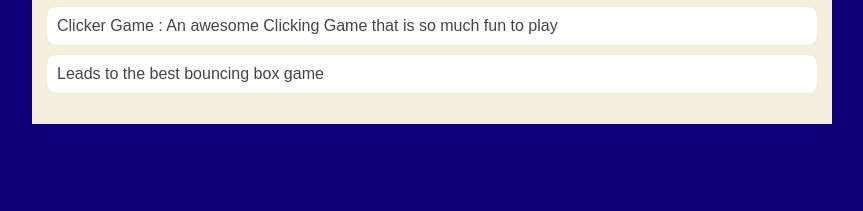
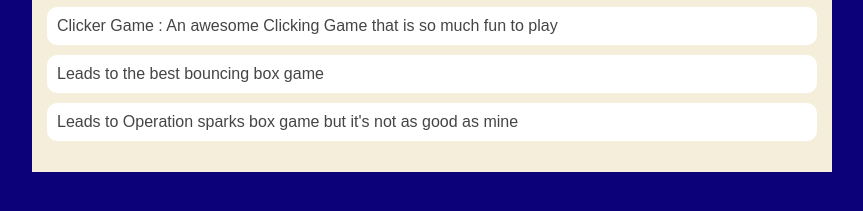
Before and after one commit to coleboisseau2008/coleboisseau2008.github.io, a plain HTML site: page portfolio.html in a window 1280 px wide. Shown: the part 217-428 px from the top of the page, without its empty margins (208-1071 px from the left). Drawn offline with Linux system fonts and the light colour scheme.

Commit message:
new commit

```diff
--- a/portfolio.html
+++ b/portfolio.html
@@ -25,6 +25,7 @@
                     <li><a href="projects/projects/platformer-neo-main/">Platformer : A cannon - dodging, collectible - grabbing adventure game for Halleb0t</a></li>
                     <li><a href="clicker.html">Clicker Game : An awesome Clicking Game that is so much fun to play </a></li>
                     <li><a href="bouncingBox.html"> Leads to the best bouncing box game </a></li>
+                    <li><a href="projects/projects/bouncing-box/"> Leads to Operation sparks box game but it's not as good as mine</a></li>
                 </ul>
             </div>
         </main>
```
